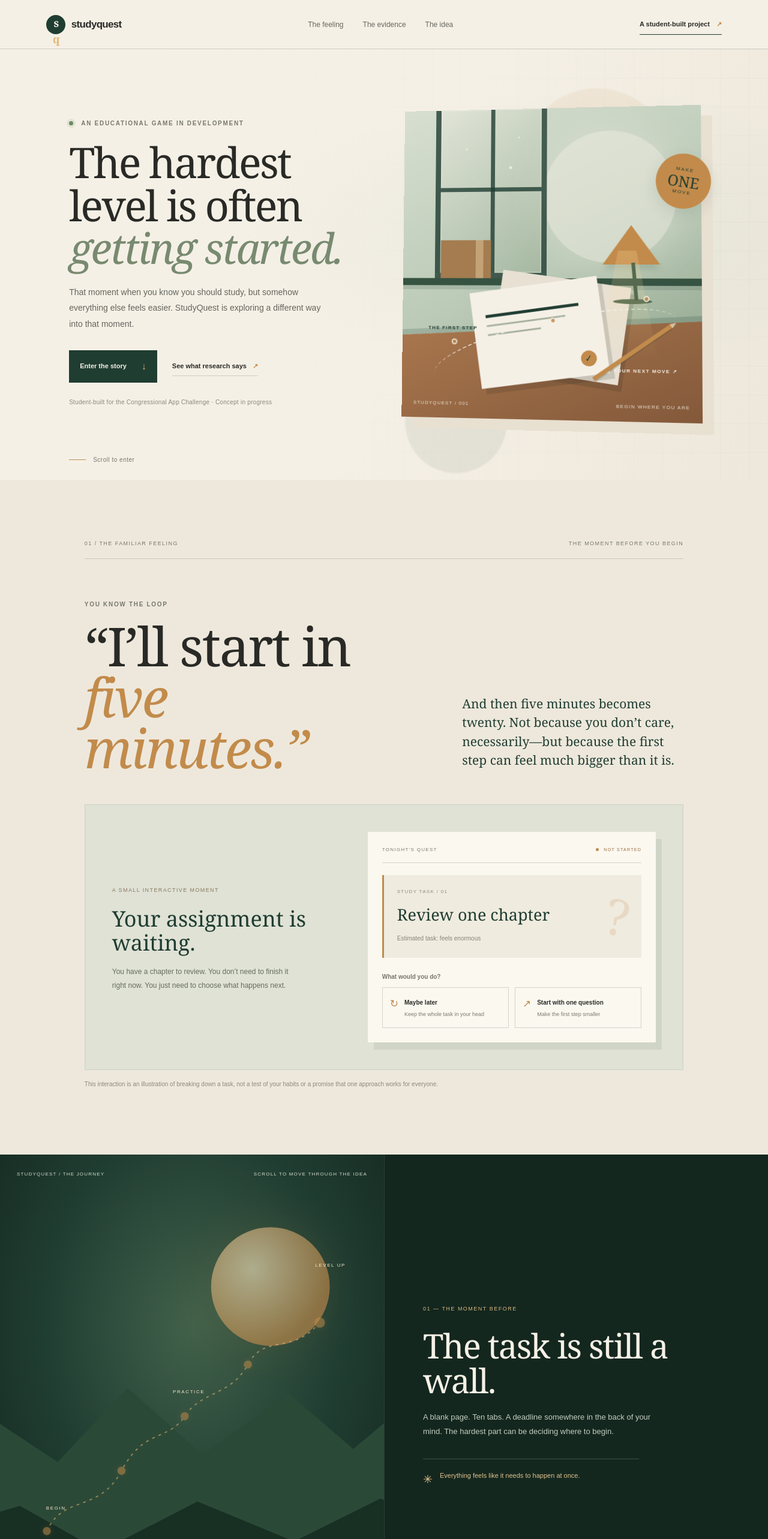
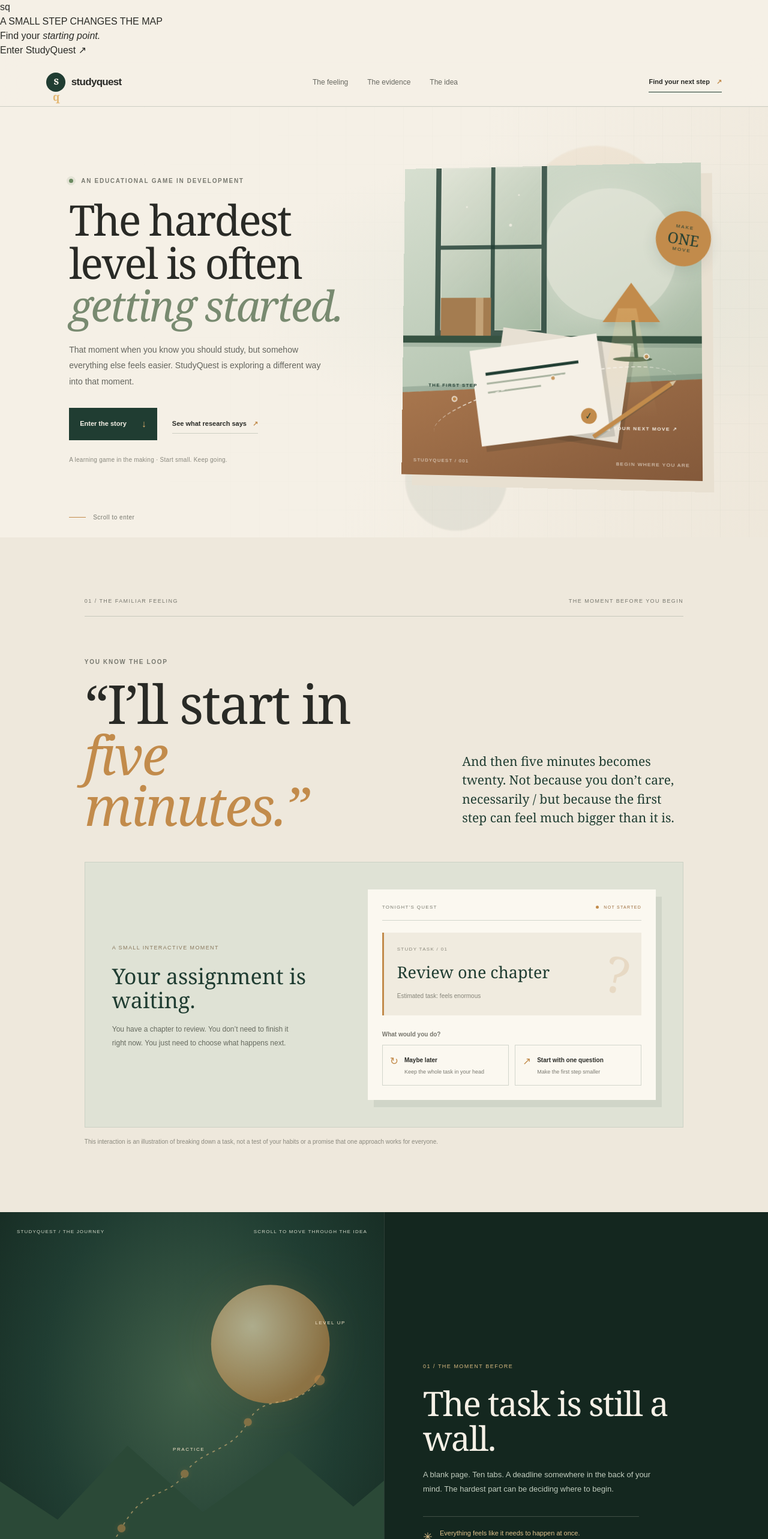
Before and after one commit to JithendraGit/studyquest, a Next.js app: page / in a window 1280 px wide. Shown: the top 2566 px of the page at 60% size. Built offline with nearby package versions, Linux system fonts and the light colour scheme.

Commit message:
Add immersive StudyQuest opening screen and refine copy

```diff
--- a/app/page.tsx
+++ b/app/page.tsx
@@ -21,7 +21,7 @@
     id: 2,
     label: "THE QUEST TAKES SHAPE",
     title: "Let progress become visible.",
-    copy: "StudyQuest explores how game-inspired progression could make academic practice feel more approachable—without letting the game get in the way of learning.",
+    copy: "StudyQuest explores how game-inspired progression could make academic practice feel more approachable / without letting the game get in the way of learning.",
     note: "The concept is being built. The learning still comes first.",
   },
 ];
@@ -31,6 +31,12 @@
   const [chapter, setChapter] = useState(0);
   const [choice, setChoice] = useState<"later" | "start" | null>(null);
   const [questStarted, setQuestStarted] = useState(false);
+  const [isLoading, setIsLoading] = useState(true);
+
+  useEffect(() => {
+    const introTimer = window.setTimeout(() => setIsLoading(false), 1900);
+    return () => window.clearTimeout(introTimer);
+  }, []);
 
   useEffect(() => {
     const updateProgress = () => {
@@ -56,11 +62,19 @@
 
   return (
     <main className={`site-shell chapter-${chapter}`}>
+      <div className={"intro-loader " + (isLoading ? "intro-loader-active" : "intro-loader-exit")} aria-hidden={!isLoading}>
+        <div className="loader-mark">s<span>q</span></div>
+        <div className="loader-world" aria-hidden="true"><span className="loader-orbit orbit-a" /><span className="loader-orbit orbit-b" /><span className="loader-core" /><span className="loader-point point-a" /><span className="loader-point point-b" /><span className="loader-point point-c" /></div>
+        <p className="loader-kicker">A SMALL STEP CHANGES THE MAP</p>
+        <h2>Find your <em>starting point.</em></h2>
+        <div className="loader-track"><span /></div>
+        <button className="loader-skip" onClick={() => setIsLoading(false)} tabIndex={isLoading ? 0 : -1}>Enter StudyQuest <span>↗</span></button>
+      </div>
       <div className="reading-progress" aria-hidden="true"><span style={{ transform: `scaleX(${progress / 100})` }} /></div>
       <header className="site-header">
         <a className="wordmark" href="#top" aria-label="StudyQuest home"><span className="wordmark-mark">s<span>q</span></span><span>studyquest</span></a>
         <nav aria-label="Main navigation"><a href="#friction">The feeling</a><a href="#research">The evidence</a><a href="#quest">The idea</a></nav>
-        <a className="header-cta" href="#project">A student-built project <span>↗</span></a>
+        <a className="header-cta" href="#quest">Find your next step <span>↗</span></a>
       </header>
 
       <section className="hero" id="top">
@@ -70,7 +84,7 @@
           <h1>The hardest level is often <em>getting started.</em></h1>
           <p className="hero-description">That moment when you know you should study, but somehow everything else feels easier. StudyQuest is exploring a different way into that moment.</p>
           <div className="hero-actions"><a className="button button-dark" href="#friction">Enter the story <span>↓</span></a><a className="text-link" href="#research">See what research says <span>↗</span></a></div>
-          <p className="hero-disclaimer">Student-built for the Congressional App Challenge · Concept in progress</p>
+          <p className="hero-disclaimer">A learning game in the making <span>·</span> Start small. Keep going.</p>
         </div>
         <div className="hero-visual" aria-label="Illustration of a study desk becoming a game path">
           <div className="hero-scene">
@@ -92,7 +106,7 @@
 
       <section className="friction-section" id="friction">
         <div className="section-label reveal"><span>01 / THE FAMILIAR FEELING</span><span>THE MOMENT BEFORE YOU BEGIN</span></div>
-        <div className="friction-intro reveal"><p className="eyebrow">YOU KNOW THE LOOP</p><h2>“I’ll start in<br /><em>five minutes.”</em></h2><p>And then five minutes becomes twenty. Not because you don’t care, necessarily—but because the first step can feel much bigger than it is.</p></div>
+        <div className="friction-intro reveal"><p className="eyebrow">YOU KNOW THE LOOP</p><h2>“I’ll start in<br /><em>five minutes.”</em></h2><p>And then five minutes becomes twenty. Not because you don’t care, necessarily / but because the first step can feel much bigger than it is.</p></div>
         <div className="choice-stage reveal">
           <div className="choice-copy"><span className="stage-number">A SMALL INTERACTIVE MOMENT</span><h3>Your assignment is waiting.</h3><p>You have a chapter to review. You don’t need to finish it right now. You just need to choose what happens next.</p></div>
           <div className="choice-card">
@@ -100,7 +114,7 @@
             <div className="quest-paper"><span className="paper-overline">STUDY TASK / 01</span><strong>Review one chapter</strong><span className="quest-detail">Estimated task: feels enormous</span><div className="task-scribble" aria-hidden="true">?</div></div>
             <p className="choice-question">What would you do?</p>
             <div className="choice-actions"><button className={choice === "later" ? "choice-button selected" : "choice-button"} onClick={() => { setChoice("later"); setQuestStarted(false); }}><span>↻</span><span><b>Maybe later</b><small>Keep the whole task in your head</small></span></button><button className={choice === "start" ? "choice-button selected" : "choice-button"} onClick={() => { setChoice("start"); setQuestStarted(true); }}><span>↗</span><span><b>Start with one question</b><small>Make the first step smaller</small></span></button></div>
-            {choice && <div className={`choice-feedback ${choice}`} aria-live="polite">{choice === "later" ? <><strong>The task is still waiting.</strong><span>That happens. You can change the plan at any time—try shrinking the first step instead of judging yourself.</span></> : <><strong>{questStarted ? "Quest started: one question." : "Ready when you are."}</strong><span>You haven't finished the chapter. You've done something more useful for this moment: you've made a beginning.</span><span className="mini-progress"><i /></span></>}</div>}
+            {choice && <div className={`choice-feedback ${choice}`} aria-live="polite">{choice === "later" ? <><strong>The task is still waiting.</strong><span>That happens. You can change the plan at any time / try shrinking the first step instead of judging yourself.</span></> : <><strong>{questStarted ? "Quest started: one question." : "Ready when you are."}</strong><span>You haven't finished the chapter. You've done something more useful for this moment: you've made a beginning.</span><span className="mini-progress"><i /></span></>}</div>}
           </div>
         </div>
         <p className="small-note reveal">This interaction is an illustration of breaking down a task, not a test of your habits or a promise that one approach works for everyone.</p>
@@ -112,18 +126,18 @@
           <div className="story-overlay"><span>STUDYQUEST / THE JOURNEY</span><span>SCROLL TO MOVE THROUGH THE IDEA</span></div>
         </div>
         <div className="story-chapters">
-          {chapters.map((item) => <article className="story-chapter" data-chapter={item.id} key={item.id}><span className="chapter-index">0{item.id + 1} — {item.label}</span><h2>{item.title}</h2><p>{item.copy}</p><div className="chapter-note"><span>✳</span>{item.note}</div></article>)}
+          {chapters.map((item) => <article className="story-chapter" data-chapter={item.id} key={item.id}><span className="chapter-index">0{item.id + 1}  /  {item.label}</span><h2>{item.title}</h2><p>{item.copy}</p><div className="chapter-note"><span>✳</span>{item.note}</div></article>)}
         </div>
       </section>
 
       <section className="research-section" id="research">
         <div className="section-label reveal"><span>02 / THE EVIDENCE</span><span>THE RESEARCH, NOT THE HYPE</span></div>
-        <div className="research-intro reveal"><p className="eyebrow">CAN GAME DESIGN SUPPORT LEARNING?</p><h2>There’s a reason to explore it.<br /><em>Not a guarantee.</em></h2><p>Research on gamified learning has found positive overall effects in some settings. That is a reason to investigate thoughtful design—not a promise that every educational game works.</p></div>
+        <div className="research-intro reveal"><p className="eyebrow">CAN GAME DESIGN SUPPORT LEARNING?</p><h2>There’s a reason to explore it.<br /><em>Not a guarantee.</em></h2><p>Research on gamified learning has found positive overall effects in some settings. That is a reason to investigate thoughtful design / not a promise that every educational game works.</p></div>
         <div className="research-panel reveal">
           <div className="research-number"><span className="number-label">A 2024 META-ANALYSIS</span><strong>22</strong><span className="number-caption">experimental studies reviewed</span></div>
-          <div className="research-detail"><div className="evidence-stamp"><span>OVERALL FINDING</span><strong>Positive effect</strong><i>Across the studies reviewed</i></div><p>A 2024 meta-analysis by Zeng and colleagues combined 22 experimental studies and reported a positive overall effect of gamification on academic performance. The studies varied, and this does not prove that every game—or StudyQuest specifically—will improve learning.</p><a className="source-link" href="https://doi.org/10.1111/bjet.13471" target="_blank" rel="noreferrer">Read the published research <span>↗</span></a></div>
+          <div className="research-detail"><div className="evidence-stamp"><span>OVERALL FINDING</span><strong>Positive effect</strong><i>Across the studies reviewed</i></div><p>A 2024 meta-analysis by Zeng and colleagues combined 22 experimental studies and reported a positive overall effect of gamification on academic performance. The studies varied, and this does not prove that every game / or StudyQuest specifically / will improve learning.</p><a className="source-link" href="https://doi.org/10.1111/bjet.13471" target="_blank" rel="noreferrer">Read the published research <span>↗</span></a></div>
         </div>
-        <div className="research-bottom reveal"><span className="research-star">✳</span><p><strong>Our principle:</strong> the game should make learning easier to approach—not become another distraction from learning.</p></div>
+        <div className="research-bottom reveal"><span className="research-star">✳</span><p><strong>Our principle:</strong> the game should make learning easier to approach / not become another distraction from learning.</p></div>
       </section>
 
       <section className="quest-section" id="quest">
@@ -133,7 +147,7 @@
         <div className="principle-row reveal"><span className="principle-symbol">↗</span><div><h3>Keep the learning at the center.</h3><p>Points, levels, and visual progress only matter if they support understanding. The goal is not to make studying look like a game; it is to explore whether game design can make it easier to begin and continue.</p></div></div>
       </section>
 
-      <section className="project-section" id="project"><div className="project-orbit" aria-hidden="true"><span /><span /><span /></div><div className="project-content reveal"><p className="eyebrow">A WORK IN PROGRESS, WITH A PURPOSE</p><h2>Less stuck at the start.<br /><em>More room to learn.</em></h2><p>StudyQuest is a student-led project for the Congressional App Challenge. We’re exploring how game-inspired progression might make academic practice feel more approachable. The experience is still being built, and we’ll let the work—not big promises—show what it can become.</p><a className="button button-light" href="#top">Return to the beginning <span>↑</span></a></div><footer className="site-footer"><a className="wordmark wordmark-light" href="#top"><span className="wordmark-mark">s<span>q</span></span><span>studyquest</span></a><span>Student-built · In development</span><a href="https://www.congressionalappchallenge.us/" target="_blank" rel="noreferrer">Congressional App Challenge ↗</a><span>© 2026 StudyQuest</span></footer></section>
+      <section className="project-section" id="project"><div className="project-orbit" aria-hidden="true"><span /><span /><span /></div><div className="project-content reveal"><p className="eyebrow">A WORK IN PROGRESS, WITH A PURPOSE</p><h2>Less stuck at the start.<br /><em>More room to learn.</em></h2><p>StudyQuest is a student-led project for the Congressional App Challenge. We’re exploring how game-inspired progression might make academic practice feel more approachable. The experience is still being built, and we’ll let the work / not big promises / show what it can become.</p><a className="button button-light" href="#top">Return to the beginning <span>↑</span></a></div><footer className="site-footer"><a className="wordmark wordmark-light" href="#top"><span className="wordmark-mark">s<span>q</span></span><span>studyquest</span></a><span>Student-built · In development</span><a href="https://www.congressionalappchallenge.us/" target="_blank" rel="noreferrer">Congressional App Challenge ↗</a><span>© 2026 StudyQuest</span></footer></section>
     </main>
   );
 }
```
